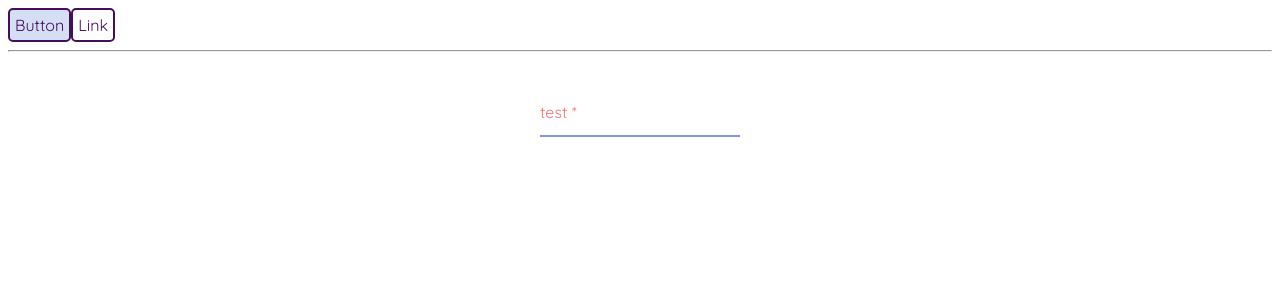
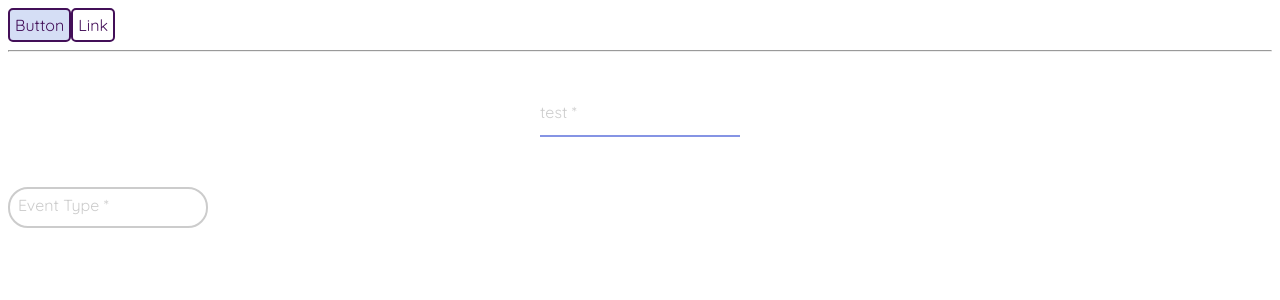
Before and after one commit to ygordantas/eventManagement, a React (Vite) app: page / in a window 1280 px wide. Shown: the top 300 px of the page. Built offline with nearby package versions, Linux system fonts and the light colour scheme.

Commit message:
created select input

```diff
--- a/src/App.tsx
+++ b/src/App.tsx
@@ -1,9 +1,11 @@
 import { useState } from "react";
 import Button from "./components/Button/Button";
 import TextInput from "./components/TextInput/TextInput";
+import SelectInput from "./components/SelectInput/SelectInput";
 
 function App() {
   const [inputValue, setInputValue] = useState("");
+  const [selectValue, setSelectValue] = useState("");
   return (
     <div>
       <Button
@@ -30,6 +32,18 @@ function App() {
         onChange={(e) => setInputValue(e.target.value)}
         label="test"
       />
+
+      <SelectInput
+        id="event-type"
+        label="Event Type"
+        required
+        value={selectValue}
+        onChange={(e) => setSelectValue(e.target.value)}
+        options={[
+          { value: "open", label: "Open" },
+          { value: "invite", label: "Invite Only" },
+        ]}
+      />
     </div>
   );
 }
--- /dev/null
+++ b/src/components/SelectInput/SelectInput.module.css
@@ -0,0 +1,52 @@
+.input_container {
+  position: relative;
+  margin: 20px 0;
+  width: 200px;
+}
+
+.input_container select {
+  font-size: 16px;
+  width: 100%;
+  border-radius: 20px;
+  border: 2px solid var(--disabled);
+  padding: 10px;
+  background-color: transparent;
+  outline: none;
+  appearance: none;
+  -webkit-appearance: none;
+  -moz-appearance: none;
+}
+
+.input_container select:focus {
+  border-color: var(--purple-200);
+}
+
+.input_container .label {
+  position: absolute;
+  top: 8px;
+  left: 10px;
+  color: var(--disabled);
+  transition: all 0.3s ease;
+  pointer-events: none;
+}
+
+.input_container select:focus ~ .label,
+.input_container select.has_value ~ .label {
+  top: -20px;
+  font-size: 14px;
+  color: var(--purple-200);
+}
+
+.error_message {
+  color: var(--red-200);
+  font-size: 14px;
+  margin-top: 4px;
+  display: block;
+}
+.input_container select.hasError ~ .label {
+  color: var(--red-200);
+}
+
+.input_container select.hasError {
+  border-color: var(--red-200);
+}
--- /dev/null
+++ b/src/components/SelectInput/SelectInput.tsx
@@ -0,0 +1,71 @@
+import { useRef, useState } from "react";
+import classes from "./SelectInput.module.css";
+
+type SelectInputProps = {
+  id?: string;
+  label?: string;
+  value?: string;
+  options: { value: string | number; label: string }[];
+  className?: string;
+  required?: boolean;
+  disabled?: boolean;
+  onBlur?: (event: React.FocusEvent<HTMLSelectElement, Element>) => void;
+  onChange?: (event: React.ChangeEvent<HTMLSelectElement>) => void;
+};
+
+export default function SelectInput({
+  id = "",
+  label = "",
+  value = "",
+  options,
+  className = "",
+  required = false,
+  disabled = false,
+  onBlur = () => {},
+  onChange = () => {},
+}: SelectInputProps) {
+  const selectRef = useRef<HTMLSelectElement>(null);
+  const [validationError, setValidationError] = useState("");
+  const [touched, setTouched] = useState(false);
+
+  const handleBlur = (e: React.FocusEvent<HTMLSelectElement, Element>) => {
+    onBlur(e);
+    const select = selectRef.current;
+    if (!select) return;
+    setValidationError(select.checkValidity() ? "" : select.validationMessage);
+    setTouched(true);
+  };
+
+  const errorClasses = [
+    touched && validationError ? classes.hasError : "",
+  ].join(" ");
+
+  return (
+    <div className={className + " " + classes.input_container}>
+      <select
+        ref={selectRef}
+        id={id}
+        required={required}
+        disabled={disabled}
+        onBlur={handleBlur}
+        onChange={onChange}
+        value={value}
+        className={value ? classes.has_value : errorClasses}
+      >
+        <option value="" disabled={required} hidden={required} />
+        {options.map((opt) => (
+          <option key={opt.value} value={opt.value}>
+            {opt.label}
+          </option>
+        ))}
+      </select>
+      <label htmlFor={id} className={classes.label}>
+        {label}
+        {required && " *"}
+      </label>
+      {validationError && (
+        <span className={classes.error_message}>{validationError}</span>
+      )}
+    </div>
+  );
+}
--- a/src/components/TextInput/TextInput.module.css
+++ b/src/components/TextInput/TextInput.module.css
@@ -30,13 +30,17 @@
   color: var(--purple-200);
 }
 
-.input_container input[type="text"]:invalid ~ .label {
-  color: var(--red-200);
-}
-
 .error_message {
   color: var(--red-200);
   font-size: 14px;
   margin-top: 5px;
   display: block;
 }
+
+.input_container input.hasError {
+  border-bottom: 2px solid var(--red-200);
+}
+
+.input_container input.hasError ~ .label {
+  color: var(--red-200);
+}
--- a/src/components/TextInput/TextInput.tsx
+++ b/src/components/TextInput/TextInput.tsx
@@ -26,6 +26,7 @@ export default function TextInput({
 }: TextInputProps) {
   const inputRef = useRef<HTMLInputElement>(null);
   const [validationError, setValidationError] = useState("");
+  const [touched, setTouched] = useState(false);
 
   const handleBlur = (e: React.FocusEvent<HTMLInputElement, Element>) => {
     onBlur(e);
@@ -34,11 +35,17 @@ export default function TextInput({
     if (!input) return;
 
     setValidationError(input.checkValidity() ? "" : input.validationMessage);
+    setTouched(true);
   };
+
+  const inputClassNames = [
+    touched && validationError ? classes.hasError : "",
+  ].join(" ");
 
   return (
     <div className={className + " " + classes.input_container}>
       <input
+        className={inputClassNames}
         ref={inputRef}
         placeholder=" "
         type="text"
@@ -54,7 +61,7 @@ export default function TextInput({
         {label}
         {required && " *"}
       </label>
-      {validationError && (
+      {validationError && touched && (
         <span className={classes.error_message}>{validationError}</span>
       )}
     </div>
```
